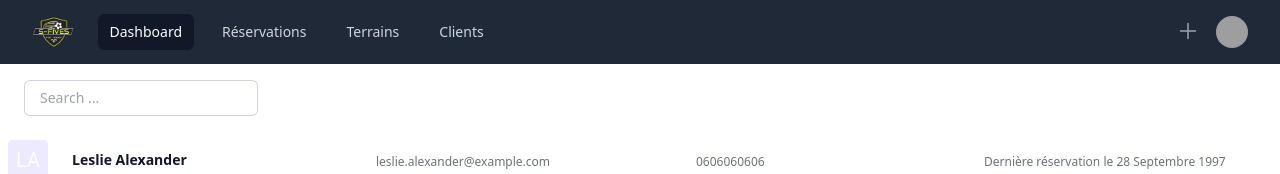
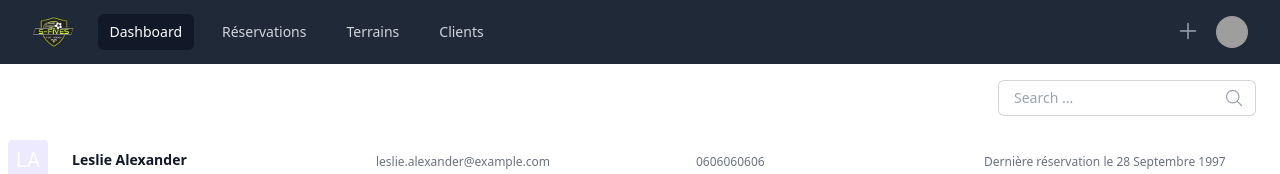
Before and after one commit to belkacem-oussama/SFive-Checking-Front, a React (Vite) app in the folder front/: page /customers in a window 1280 px wide. Shown: the top 174 px of the page. Built offline with nearby package versions, Linux system fonts and the light colour scheme; grey boxes are pictures that could not be loaded.

Commit message:
adding icon to searbar

```diff
--- a/front/src/components/Search.jsx
+++ b/front/src/components/Search.jsx
@@ -1,11 +1,27 @@
 export default function SearchBar() {
   return (
-    <div className="relative mt-2 flex justify-center sm:justify-start sm:ml-6">
-      <input
-        type="text"
-        placeholder="Search ..."
-        className="rounded-md py-1.5 px-4 my-2 text-gray-900 ring-1 ring-inset ring-gray-300 focus:outline-none focus:ring-blue-500  placeholder:text-gray-400 sm:text-sm sm:leading-6"
-      />
+    <div className="relative mt-2 flex justify-center sm:justify-end sm:mr-6">
+      <div className="relative">
+        <input
+          type="text"
+          placeholder="Search ..."
+          className="rounded-md py-1.5 px-4 my-2 text-gray-900 ring-1 ring-inset ring-gray-300 focus:outline-none placeholder:text-gray-400 sm:text-sm sm:leading-6 pr-10"
+        />
+        <svg
+          xmlns="http://www.w3.org/2000/svg"
+          fill="none"
+          viewBox="0 0 24 24"
+          stroke-width="1.5"
+          stroke="currentColor"
+          className="absolute right-3 top-1/2 transform -translate-y-1/2 w-5 h-5 text-gray-400"
+        >
+          <path
+            stroke-linecap="round"
+            stroke-linejoin="round"
+            d="m21 21-5.197-5.197m0 0A7.5 7.5 0 1 0 5.196 5.196a7.5 7.5 0 0 0 10.607 10.607Z"
+          />
+        </svg>
+      </div>
     </div>
   )
 }
```
